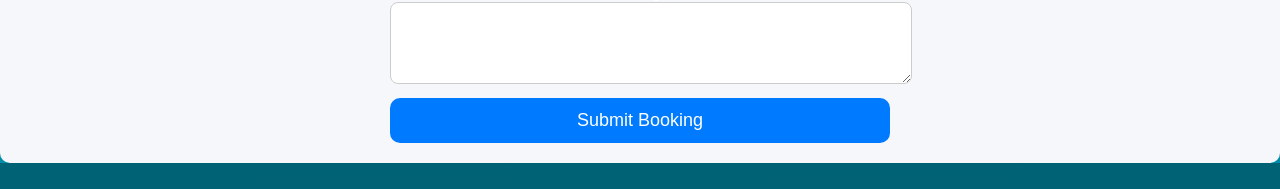
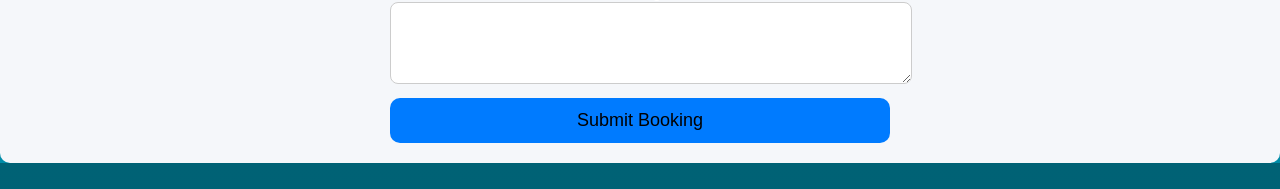
Before and after one commit to mohammedrajabu85-dot/Safari-Blue-Zanzibar, a plain HTML site: page index.html in a window 1280 px wide. Shown: the part 3672-3861 px from the top of the page. Drawn offline with Linux system fonts and the light colour scheme.

Commit message:
Update index.html

```diff
--- a/index.html
+++ b/index.html
@@ -220,7 +220,7 @@ alt="Fruits">
 
       <!-- Submit Button -->
       <button type="submit"
-        style="width:100%; padding:12px; background:#007bff; color:white; border:none; border-radius:10px; font-size:18px;">
+        style="width:100%; padding:12px; background:#007bff; border:none; border-radius:10px; font-size:18px;">
         Submit Booking
       </button>
   </form>
```
